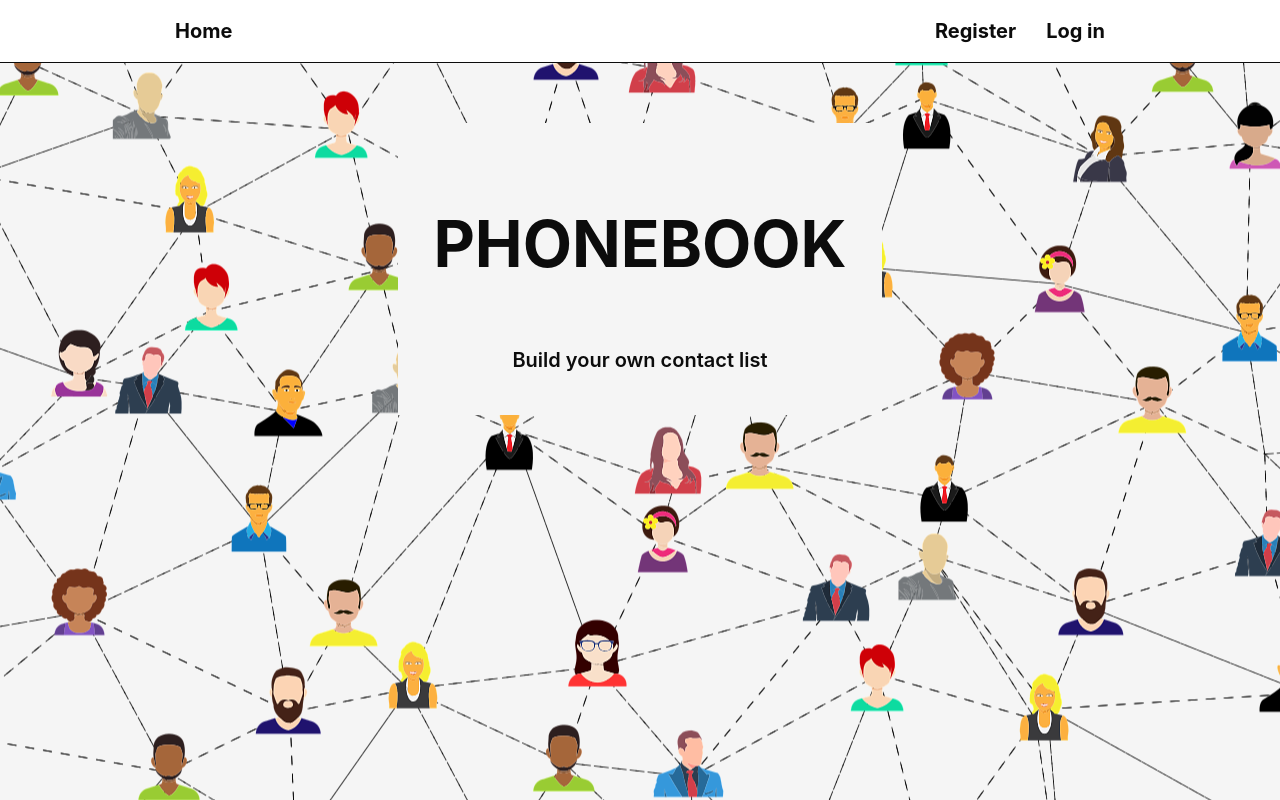
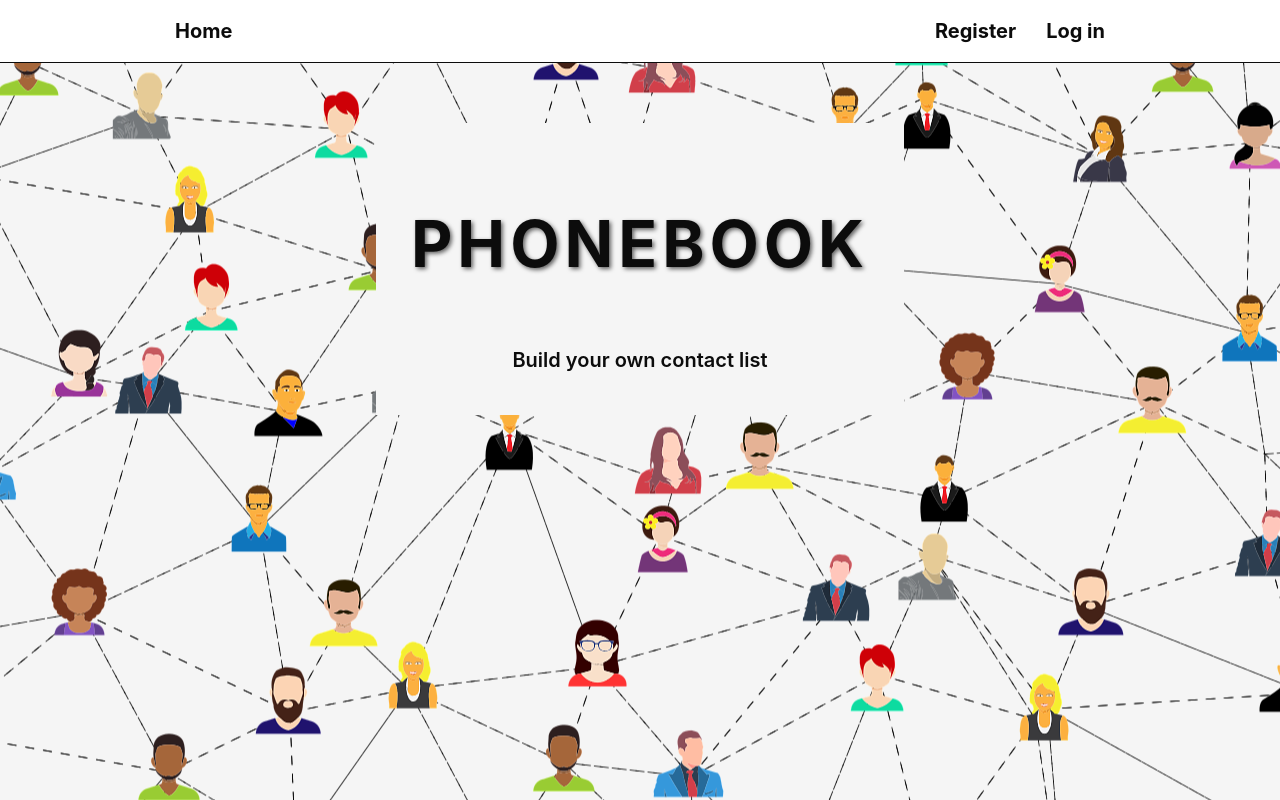
Before and after one commit to SebastianLalek/goit-react-hw-08-phonebook, a React (Create React App) app: page / in a window 1280 px wide. Built offline with nearby package versions, Linux system fonts and the light colour scheme.

Commit message:
amend title font

```diff
--- a/src/pages/home/Home.module.css
+++ b/src/pages/home/Home.module.css
@@ -12,6 +12,9 @@
 
 .title {
   font-size: 4rem;
+  letter-spacing: 5px;
+  font-weight: 700;
+  text-shadow: 2px 2px 4px rgba(0, 0, 0, 0.6);
 }
 
 .subtitle {
```
